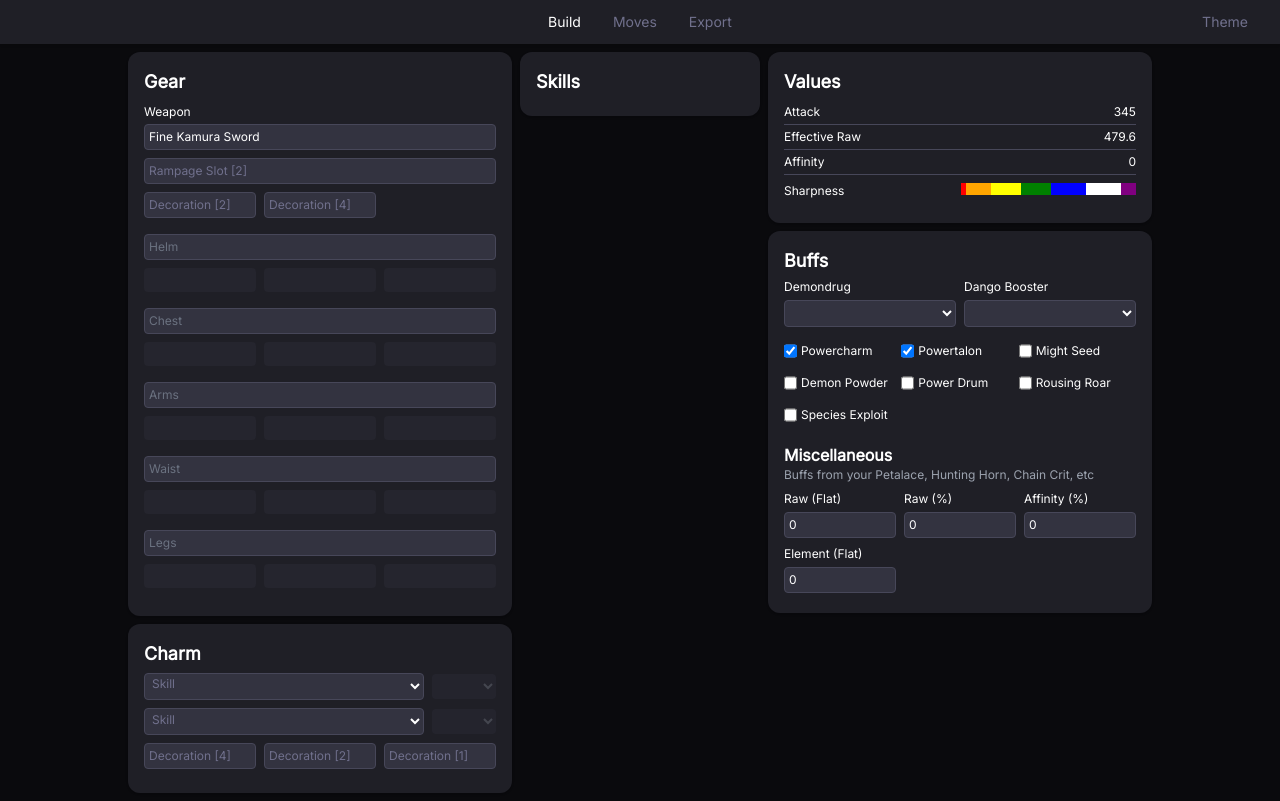
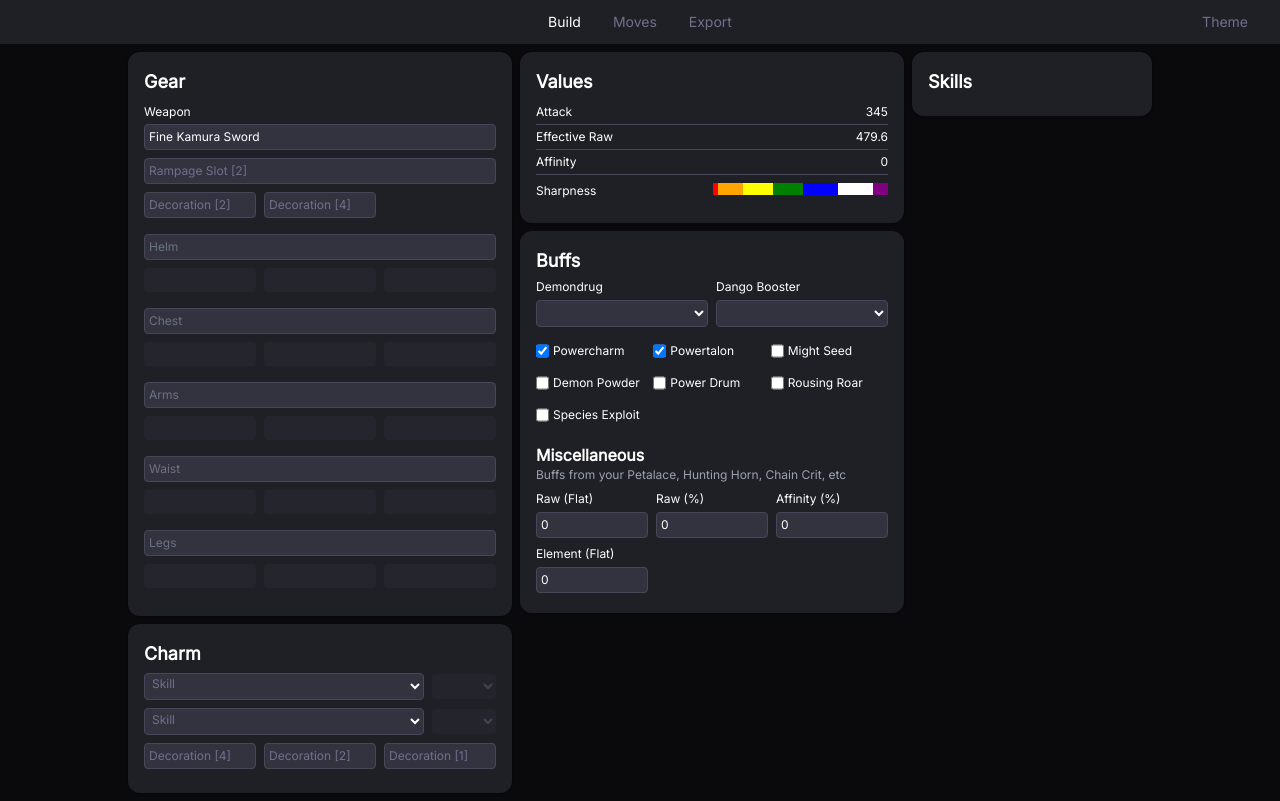
Before and after one commit to chanleyou/sunbreak-calculator, a Next.js app: page / in a window 1280 px wide. Built offline with nearby package versions, Linux system fonts and the light colour scheme; some icons are missing.

Commit message:
put skills last

```diff
--- a/components/ui/Column.tsx
+++ b/components/ui/Column.tsx
@@ -1,8 +1,14 @@
 import React from "react";
 
-export const Column = ({ children }: React.HTMLProps<HTMLDivElement>) => {
+type Props = React.HTMLProps<HTMLDivElement> & { last?: boolean };
+
+export const Column = ({ children, last }: Props) => {
 	return (
-		<div className="flex flex-col gap-2 items-center md:items-center md:only:items-center md:first:items-end md:last:items-start">
+		<div
+			className={`flex flex-col gap-2 items-center md:items-center md:only:items-center md:first:items-end md:last:items-start ${
+				last ? "md:order-last" : ""
+			}`}
+		>
 			{children}
 		</div>
 	);
--- a/pages/index.tsx
+++ b/pages/index.tsx
@@ -212,7 +212,7 @@ const Main: NextPage<Props> = ({ model }) => {
 					</div>
 				</Box>
 			</Column>
-			<Column>
+			<Column last>
 				<Box head="Skills" compact>
 					{(Object.entries(skills) as [SkillKey, number][])
 						.sort(([aS, aL], [bS, bL]) => {
```
